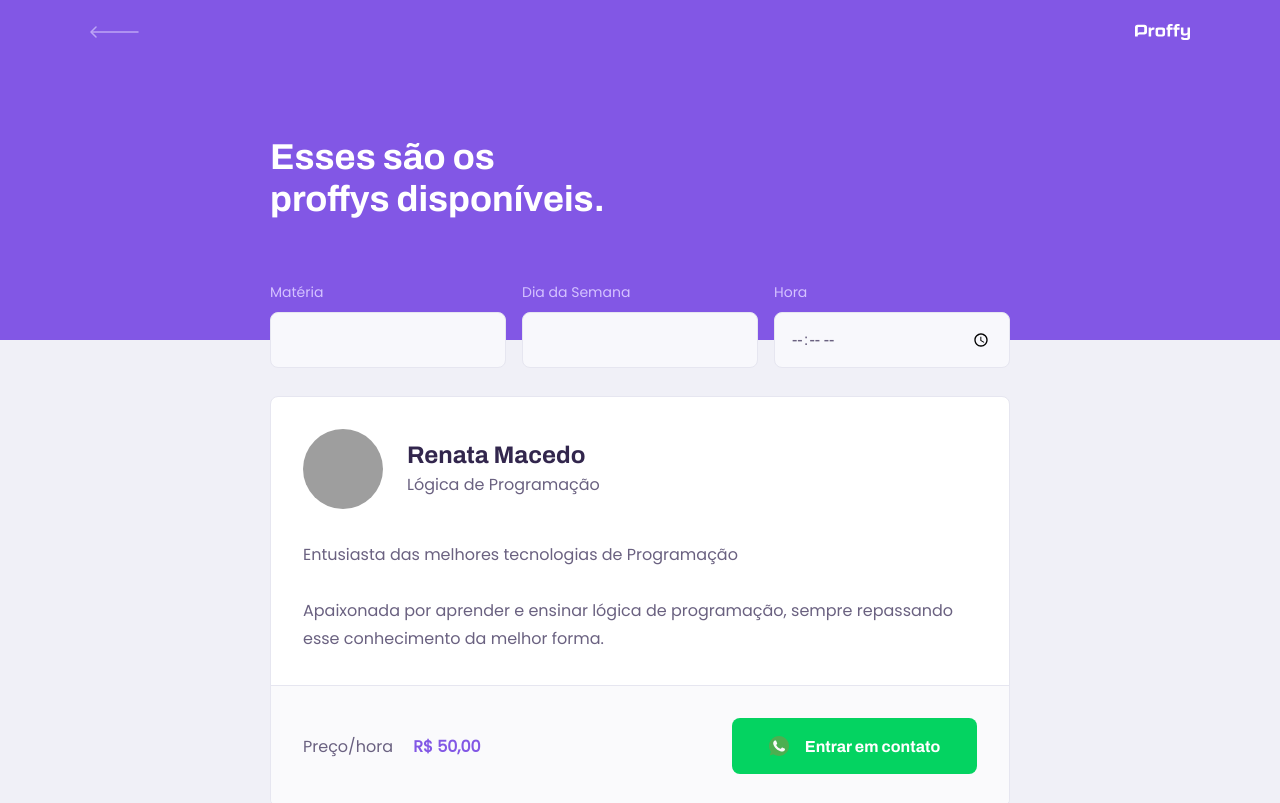
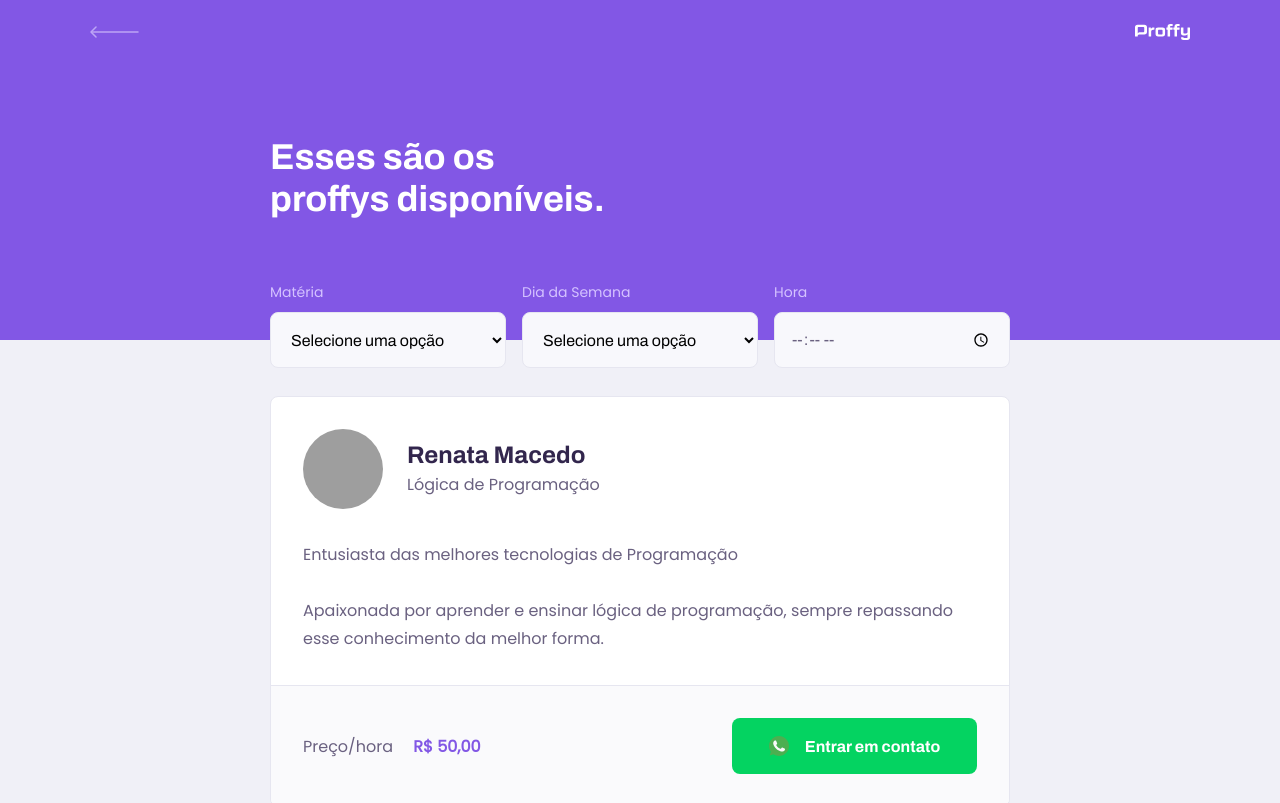
Before and after one commit to macedo-developer/proffy-web, a React (Create React App) app: page /study in a window 1280 px wide. Shown: the top 803 px of the page. Built offline with nearby package versions, Linux system fonts and the light colour scheme; grey boxes are pictures that could not be loaded.

Commit message:
Using the Textarea component in the TeacherForm and TeacherList

```diff
--- a/src/pages/TeacherForm/index.tsx
+++ b/src/pages/TeacherForm/index.tsx
@@ -3,6 +3,7 @@ import React from "react";
 import PageHeader from "../../components/PageHeader";
 import Input from "../../components/Input";
 import Textarea from "../../components/Textarea";
+import Select from "../../components/Select";
 
 import warningIcon from "../../assets/icons/warning.svg";
 
@@ -28,7 +29,22 @@ function TeacherForm() {
         <fieldset>
           <legend>Sobre a aula</legend>
 
-          <Input name="subject" label="Matéria" />
+          <Select
+            name="subject"
+            label="Matéria"
+            options={[
+              { value: "Artes", label: "Artes" },
+              { value: "Matemática", label: "Matemática" },
+              { value: "Ciências", label: "Ciências" },
+              { value: "Portugês", label: "Portugês" },
+              { value: "Química", label: "Química" },
+              { value: "Física", label: "Física" },
+              { value: "Geografia", label: "Geografia" },
+              { value: "Filosofia", label: "Filosofia" },
+              { value: "Sociologia", label: "Sociologia" },
+              { value: "Educação Física", label: "Educação Física" },
+            ]}
+          />
           <Input name="cost" label="Custo da sua hora por aula" />
         </fieldset>
 
--- a/src/pages/TeacherForm/styles.css
+++ b/src/pages/TeacherForm/styles.css
@@ -40,7 +40,8 @@
   border-bottom: 1px solid var(--color-line-in-white);
 }
 
-#page-teacher-form main fieldset .input-block + .textarea-block {
+#page-teacher-form main fieldset .input-block + .textarea-block,
+#page-teacher-form main fieldset .select-block + .input-block {
   margin-top: 2.4rem;
 }
 
--- a/src/pages/TeacherList/index.tsx
+++ b/src/pages/TeacherList/index.tsx
@@ -3,6 +3,7 @@ import React from "react";
 import PageHeader from "../../components/PageHeader";
 import TeacherItem from "../../components/TeacherItem";
 import Input from "../../components/Input";
+import Select from "../../components/Select";
 
 import "./styles.css";
 
@@ -11,8 +12,36 @@ function TeacherList() {
     <div id="page-teacher-list" className="container">
       <PageHeader title="Esses são os proffys disponíveis.">
         <form id="search-teachers">
-          <Input name="subject" label="Matéria" />
-          <Input name="week_day" label="Dia da Semana" />
+          <Select
+            name="subject"
+            label="Matéria"
+            options={[
+              { value: "Artes", label: "Artes" },
+              { value: "Matemática", label: "Matemática" },
+              { value: "Ciências", label: "Ciências" },
+              { value: "Portugês", label: "Portugês" },
+              { value: "Química", label: "Química" },
+              { value: "Física", label: "Física" },
+              { value: "Geografia", label: "Geografia" },
+              { value: "Filosofia", label: "Filosofia" },
+              { value: "Sociologia", label: "Sociologia" },
+              { value: "Educação Física", label: "Educação Física" },
+            ]}
+          />
+
+          <Select
+            name="week_day"
+            label="Dia da Semana"
+            options={[
+              { value: "1", label: "Domingo" },
+              { value: "2", label: "Segunda" },
+              { value: "3", label: "Terça" },
+              { value: "4", label: "Quarta" },
+              { value: "5", label: "Quinta" },
+              { value: "6", label: "Sexta" },
+              { value: "7", label: "Sábado" },
+            ]}
+          />
           <Input type="time" name="time" label="Hora" />
         </form>
       </PageHeader>
--- a/src/pages/TeacherList/styles.css
+++ b/src/pages/TeacherList/styles.css
@@ -31,7 +31,8 @@
     bottom: -28px;
   }
 
-  #search-teachers .input-block + .input-block {
+  #search-teachers .input-block + .input-block,
+  #search-teachers .select-block + .select-block {
     margin-top: 0;
   }
 
```
